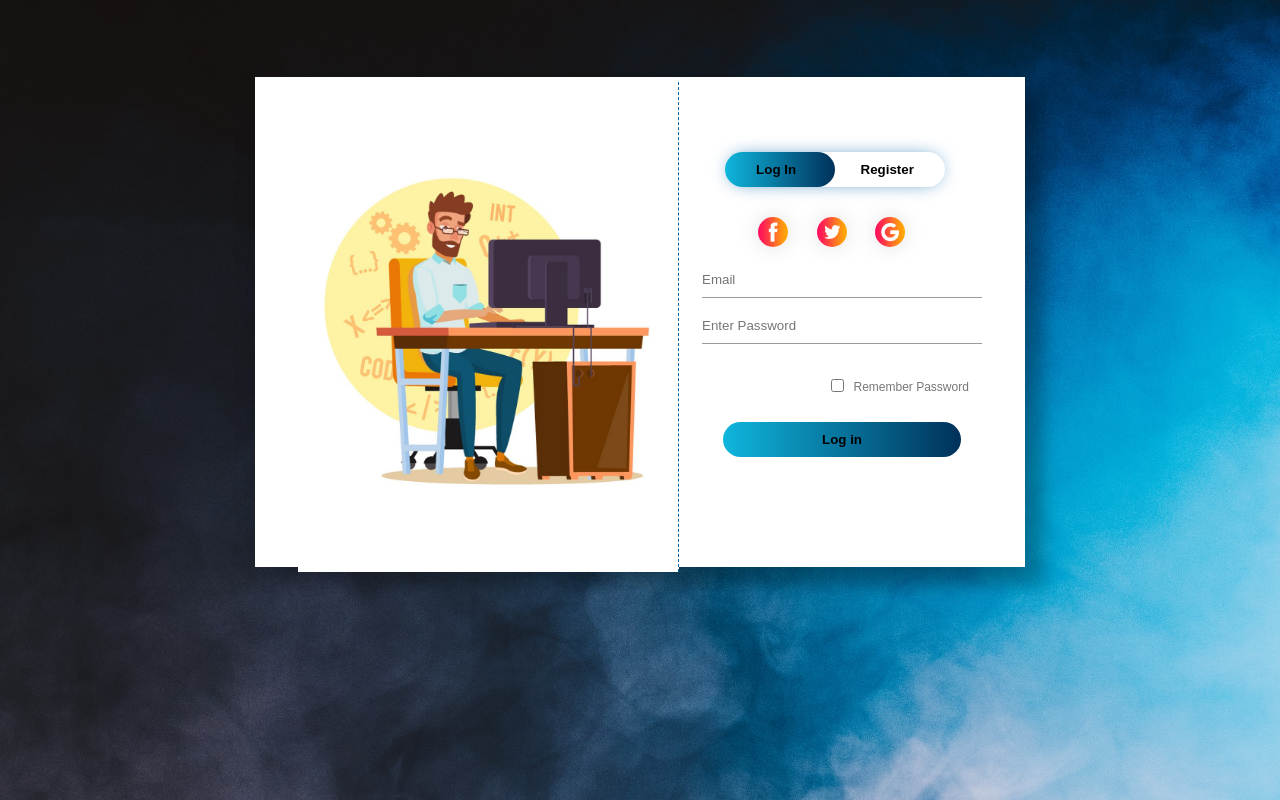
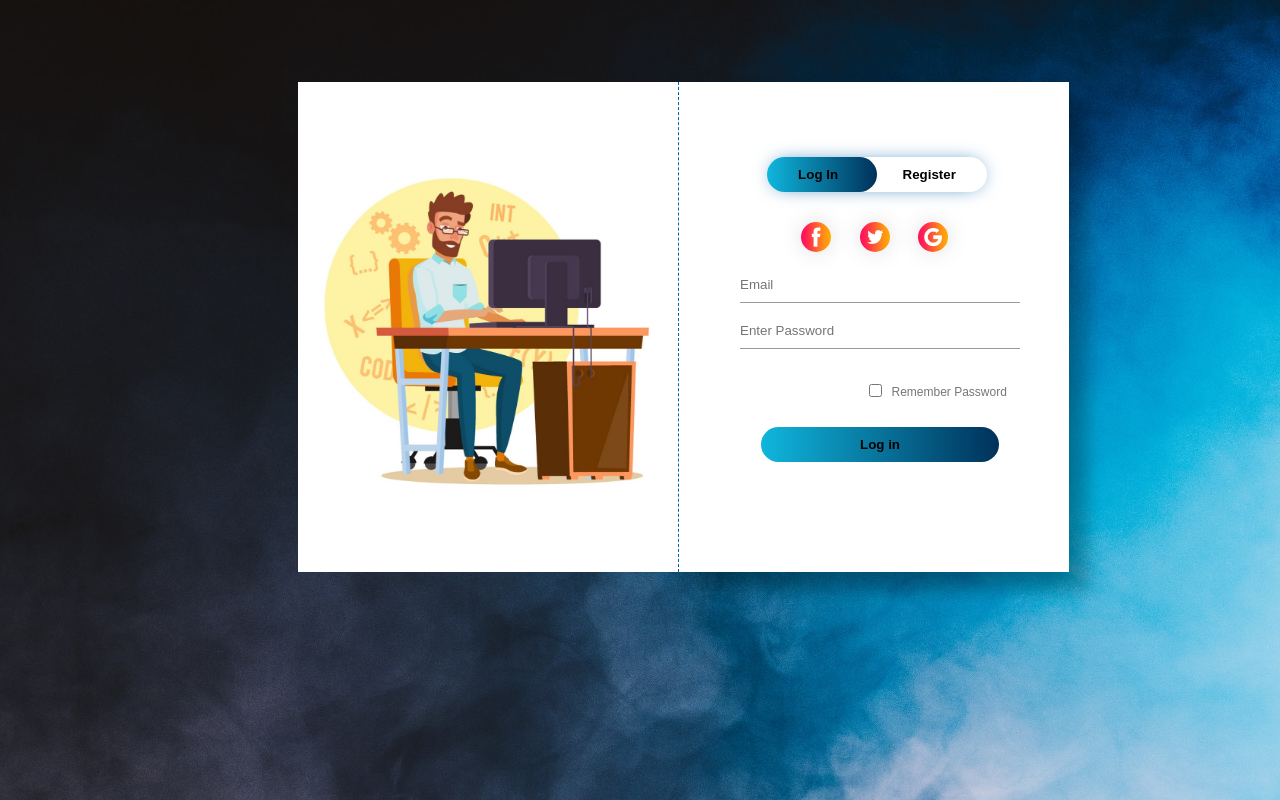
Before and after one commit to talhaimran2004/Login-UI, a plain HTML site: page index.html in a window 1280 px wide. Drawn offline with Linux system fonts and the light colour scheme.

Commit message:
Add files via upload

```diff
--- a/index.html
+++ b/index.html
@@ -8,14 +8,13 @@
     <title>Saylani-Project</title>
     <link rel="stylesheet" href="style.css">
 
-
-
 </head>
 
 <body>
     <div class="main">
         <div class="main-img"></div>
         <div class="form-box">
+            <div id="measures">
                 <div class="button-box">
                     <div id="btn"></div>
                     <button type="button" class="toggle-btn" onclick="login()">Log In</button>
@@ -29,17 +28,24 @@
                 <form id="login" class="user-data" method="get">
                     <input type="text" class="input-field" placeholder="Email" required>
                     <input type="text" class="input-field" placeholder="Enter Password" required>
-                <label><input type="checkbox" class="checkbox"> <span>Remember Password</span></label>
+                    <label>
+                        <input type="checkbox" class="checkbox">
+                        <span>Remember Password</span>
+                    </label>
                     <button type="submit" class="submit-btn">Log in</button>
 
                 </form>
-            <form id="register" class="user-data"method="get">
+                <form id="register" class="user-data" method="get">
                     <input type="text" class="input-field" placeholder="Name" required>
                     <input type="email" class="input-field" placeholder="Email Id" required>
                     <input type="text" class="input-field" placeholder="Enter Password" required>
-                <label><input type="checkbox" class="checkbox-agree"> <span>I agree to the terms & conditions</span></label>
+                    <label>
+                        <input type="checkbox" class="checkbox-agree">
+                        <span>I agree to the terms & conditions</span>
+                    </label>
                     <button type="submit" class="submit-btn">Register</button>
                 </form>
+            </div>
         </div>
     </div>
     <script src="script.js"></script>
--- a/style.css
+++ b/style.css
@@ -11,8 +11,21 @@
     background-size: cover;
     position: absolute;
 }
-
+#measures{
+margin-left: -382px;
+}
 .form-box {
+    width: 380px;
+    height: 480px;
+    position: relative;
+    margin: 82px 0 0 679px;
+    background: #fff;
+    padding: 5px;
+    box-shadow: 20px 20px 14px 0 rgba(0, 0, 0, 0.2), 0 6px 20px 0 rgba(0, 0, 0, 0.19);
+    overflow: hidden;
+    text-align: center;
+}
+/* .form-box {
     width: 760px;
     height: 480px;
     position: relative;
@@ -22,7 +35,7 @@
     box-shadow: 20px 20px 14px 0 rgba(0, 0, 0, 0.2), 0 6px 20px 0 rgba(0, 0, 0, 0.19);
     overflow: hidden;
     text-align: center;
-}
+} */
 
 .main-img {
     width: 380px;
@@ -88,7 +101,7 @@
 
 .user-data {
     top: 180px;
-    margin-left: 440px;
+    margin-left: 54px;
     position: absolute;
     width: 280px;
     transition: .5s;
```
Lines whose indentation alone changed are shown as unchanged.
